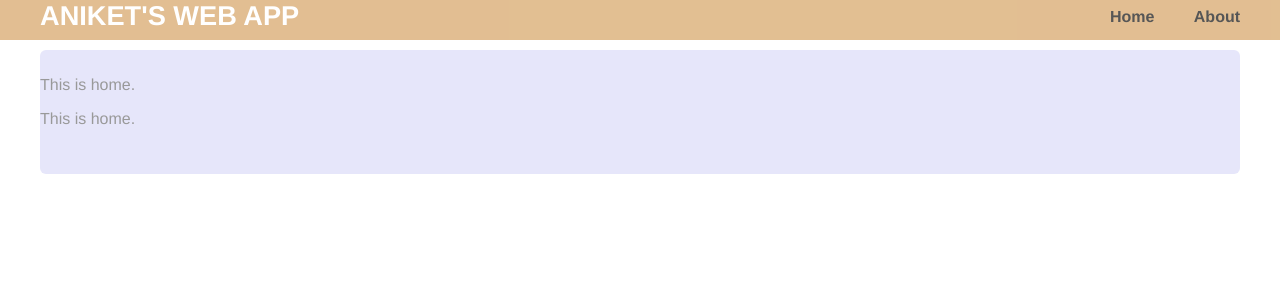
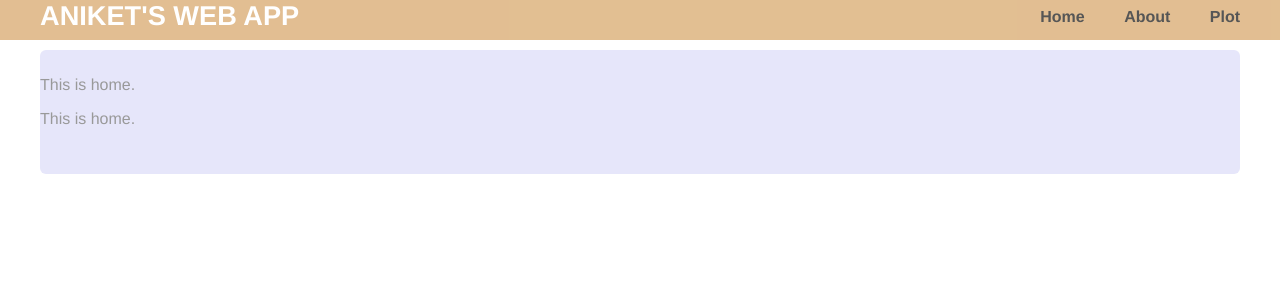
Before and after one commit to aniketsuthar/sadev52, a Flask app: page / in a window 1280 px wide. Shown: the top 300 px of the page. Run offline with Flask 2, Linux system fonts and the light colour scheme.

```diff
--- a/templates/layout.html
+++ b/templates/layout.html
@@ -8,12 +8,16 @@
 <header>
     <div class="container">
         <h1 class="logo"> Aniket's web app</h1>
-        <strong><nav>
+        <strong>
+            <nav>
                 <ul class="menu">
                     <li><a href="{{ url_for('home') }}">Home</a></li>
                     <li><a href="{{ url_for('about') }}">About</a></li>
+                    <li><a href="{{ url_for('plot') }}">Plot</a></li>
+
                 </ul>
-        </nav></strong>
+            </nav>
+        </strong>
     </div>
 </header>
 <div class="container">
```
Also changed, not shown: requirements.txt (added, +170 -0 lines). Lines whose indentation alone changed are shown as unchanged.
